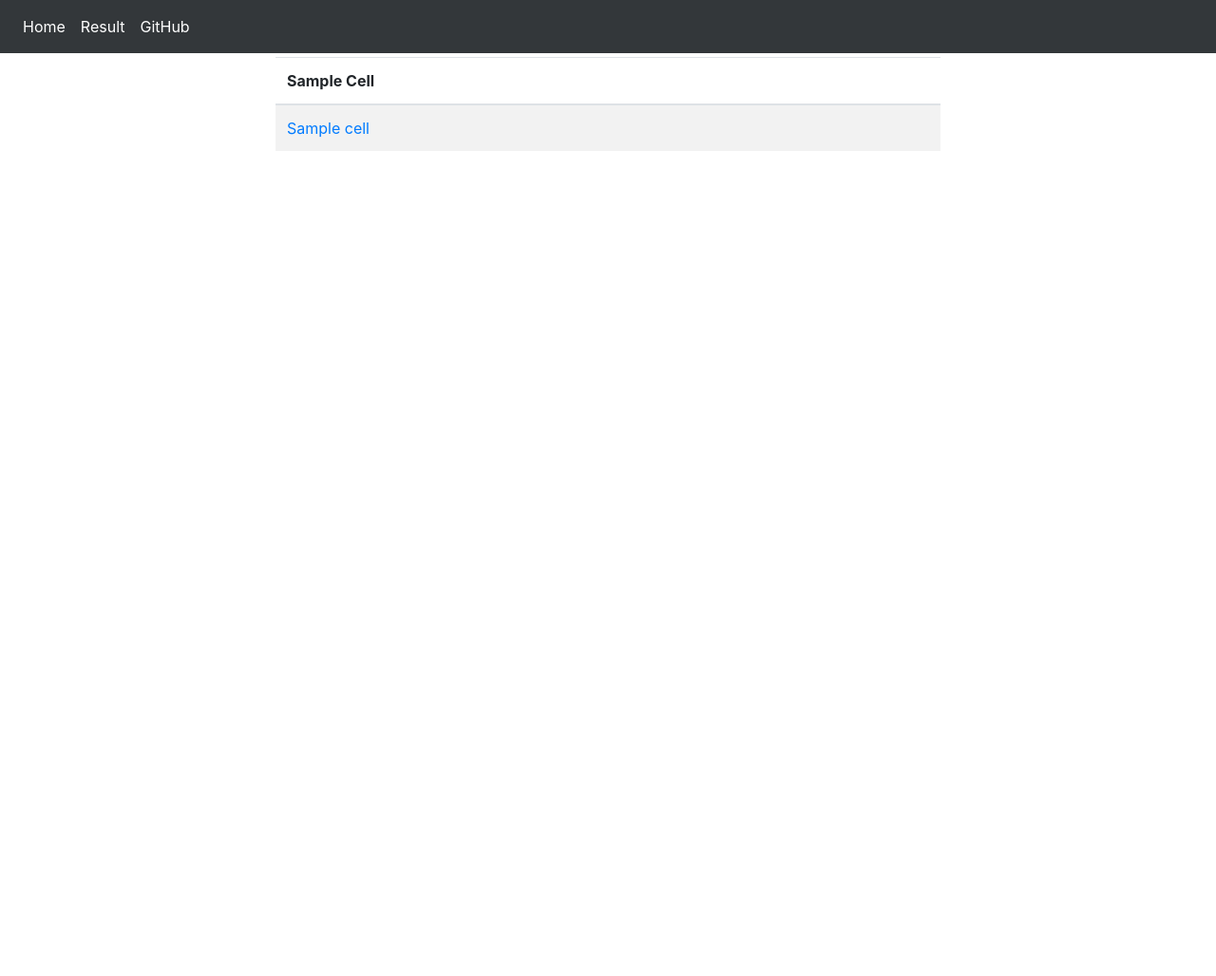
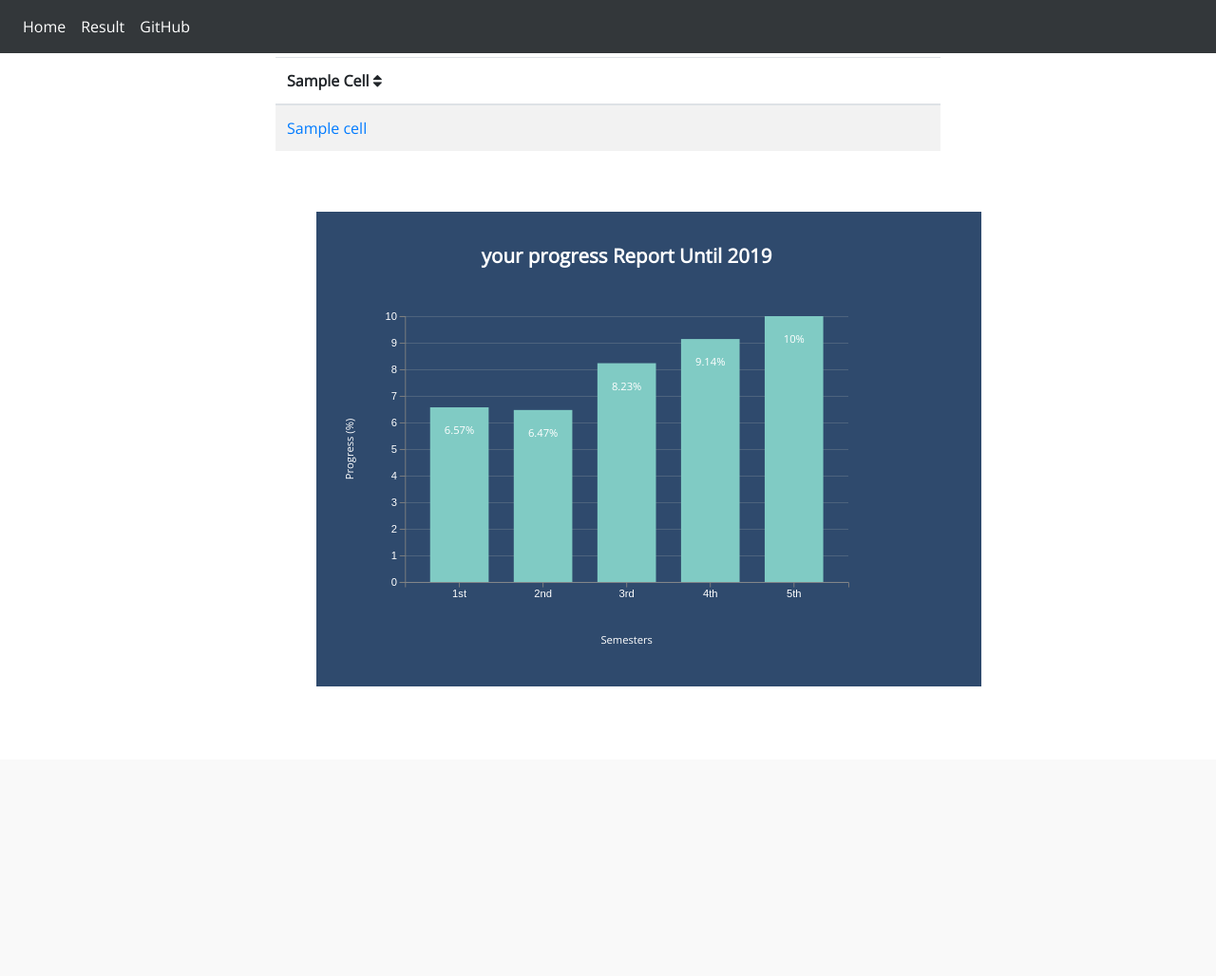
Before and after one commit to rohithill/nithp, a Flask app: template nith_result/templates/nith_result/search_result.html in a window 1280 px wide. Shown: the whole page at 95% size. After the commit the page ends 723 px from the top, so only its background shows below. Run offline with Flask 2, Linux system fonts and the light colour scheme; the template is opened without the code that fills it: most values are stand-ins (such as "Sample title", 1, 10 or a date in 2020); some libraries are stand-ins or nearby versions.

Commit message:
added fontawesome

```diff
--- a/nith_result/nith_result.py
+++ b/nith_result/nith_result.py
@@ -82,12 +82,10 @@
     mincgpi = request.args.get('mincgpi') or None
     maxcgpi = request.args.get('maxcgpi') or None
     print(mincgpi,maxcgpi,name,rollno,'here')
-    # print(request.values)
     import time
     st = time.perf_counter()
     response = api_result(rollno,name,mincgpi,maxcgpi)
     et = time.perf_counter()
     print("Time taken to process query: ", et - st)
     # print(response)
-    # print(response.get('body'))
     return render_template('nith_result/search_result.html',table_head=response.get('head'),table_body=response.get('body'))
--- a/nith_result/static/main.js
+++ b/nith_result/static/main.js
@@ -124,3 +124,185 @@
 //     }
 //   }
 // }
+
+// https://insights.stackoverflow.com/survey/2018/#technology-most-loved-dreaded-and-wanted-semesters
+const sample = [
+    {
+      semester: '1st',
+      value: 6.57,
+      color: '#000000'
+    },
+    {
+      semester: '2nd',
+      value: 6.47,
+      color: '#00a2ee'
+    },
+    {
+      semester: '3rd',
+      value: 8.23,
+      color: '#fbcb39'
+    },
+    {
+      semester: '4th',
+      value: 9.14,
+      color: '#ff6e52'
+    },
+    {
+      semester: '5th',
+      value: 10,
+      color: '#f9de3f'
+    },
+  ];
+
+  const svg = d3.select('svg');
+  const svgContainer = d3.select('#container');
+
+  const margin = 100;
+  const width = 700 - 2 * margin;
+  const height = 500 - 2 * margin;
+
+  const chart = svg.append('g')
+    .attr('transform', `translate(${margin}, ${margin})`);
+
+  const xScale = d3.scaleBand()
+    .range([0, width])
+    .domain(sample.map((s) => s.semester))
+    .padding(0.3)
+
+  const yScale = d3.scaleLinear()
+    .range([height, 0])
+    .domain([0, 10]);
+
+  // vertical grid lines
+  // const makeXLines = () => d3.axisBottom()
+  //   .scale(xScale)
+
+  const makeYLines = () => d3.axisLeft()
+    .scale(yScale)
+
+  chart.append('g')
+    .attr('transform', `translate(0, ${height})`)
+    .call(d3.axisBottom(xScale));
+
+  chart.append('g')
+    .call(d3.axisLeft(yScale));
+
+  // vertical grid lines
+  // chart.append('g')
+  //   .attr('class', 'grid')
+  //   .attr('transform', `translate(0, ${height})`)
+  //   .call(makeXLines()
+  //     .tickSize(-height, 0, 0)
+  //     .tickFormat('')
+  //   )
+
+  chart.append('g')
+    .attr('class', 'grid')
+    .call(makeYLines()
+      .tickSize(-width, 0, 0)
+      .tickFormat('')
+    )
+
+  const barGroups = chart.selectAll()
+    .data(sample)
+    .enter()
+    .append('g')
+
+  barGroups
+    .append('rect')
+    .attr('class', 'bar')
+    .attr('x', (g) => xScale(g.semester))
+    .attr('y', (g) => yScale(g.value))
+    .attr('height', (g) => height - yScale(g.value))
+    .attr('width', xScale.bandwidth())
+    .on('mouseenter', function (actual, i) {
+      d3.selectAll('.value')
+        .attr('opacity', 0)
+
+      d3.select(this)
+        .transition()
+        .duration(300)
+        .attr('opacity', 0.6)
+        .attr('x', (a) => xScale(a.semester) - 5)
+        .attr('width', xScale.bandwidth() + 10)
+
+      const y = yScale(actual.value)
+
+      line = chart.append('line')
+        .attr('id', 'limit')
+        .attr('x1', 0)
+        .attr('y1', y)
+        .attr('x2', width)
+        .attr('y2', y)
+
+      barGroups.append('text')
+        .attr('class', 'divergence')
+        .attr('x', (a) => xScale(a.semester) + xScale.bandwidth() / 2)
+        .attr('y', (a) => yScale(a.value) + 30)
+        .attr('fill', 'white')
+        .attr('text-anchor', 'middle')
+        .text((a, idx) => {
+          const divergence = (a.value - actual.value).toFixed(1)
+
+          let text = ''
+          if (divergence > 0) text += '+'
+          text += `${divergence}%`
+
+          return idx !== i ? text : '';
+        })
+
+    })
+    .on('mouseleave', function () {
+      d3.selectAll('.value')
+        .attr('opacity', 1)
+
+      d3.select(this)
+        .transition()
+        .duration(300)
+        .attr('opacity', 1)
+        .attr('x', (a) => xScale(a.semester))
+        .attr('width', xScale.bandwidth())
+
+      chart.selectAll('#limit').remove()
+      chart.selectAll('.divergence').remove()
+    })
+
+  barGroups
+    .append('text')
+    .attr('class', 'value')
+    .attr('x', (a) => xScale(a.semester) + xScale.bandwidth() / 2)
+    .attr('y', (a) => yScale(a.value) + 30)
+    .attr('text-anchor', 'middle')
+    .text((a) => `${a.value}%`)
+
+  svg
+    .append('text')
+    .attr('class', 'label')
+    .attr('x', -(height / 2) - margin)
+    .attr('y', margin / 2.4)
+    .attr('transform', 'rotate(-90)')
+    .attr('text-anchor', 'middle')
+    .text('Progress (%)')
+
+  svg.append('text')
+    .attr('class', 'label')
+    .attr('x', width / 2 + margin)
+    .attr('y', height + margin * 1.7)
+    .attr('text-anchor', 'middle')
+    .text('Semesters')
+
+    cury = new Date()
+    cuy = cury.getFullYear()
+  svg.append('text')
+    .attr('class', 'title')
+    .attr('x', width / 2 + margin)
+    .attr('y', 40)
+    .attr('text-anchor', 'middle')
+    .text(`your progress Report Until ${cuy}`)
+
+  svg.append('text')
+    .attr('class', 'source')
+    .attr('x', width - margin / 2)
+    .attr('y', height + margin * 1.7)
+    .attr('text-anchor', 'start')
+    // .text('Source: Stack Overflow, 2018')
--- a/nith_result/templates/nith_result/base.html
+++ b/nith_result/templates/nith_result/base.html
@@ -4,24 +4,92 @@
 <head>
   <title>NITH Result</title>
   <meta name="viewport" content="width-device-width, initial-scale=1.0">
-  <!-- <link rel="stylesheet" href="https://maxcdn.bootstrapcdn.com/bootstrap/3.4.0/css/bootstrap.min.css"> -->
   <link rel="stylesheet" href="https://stackpath.bootstrapcdn.com/bootstrap/4.3.1/css/bootstrap.min.css" integrity="sha384-ggOyR0iXCbMQv3Xipma34MD+dH/1fQ784/j6cY/iJTQUOhcWr7x9JvoRxT2MZw1T" crossorigin="anonymous">
+  <link rel="stylesheet" href="https://cdnjs.cloudflare.com/ajax/libs/font-awesome/4.7.0/css/font-awesome.min.css">
   <!-- <link href="{{ url_for('static',filename='bootstrap.min.css') }}" rel="stylesheet"> -->
   <!-- <script src="{{ url_for('static',filename='bootstrap.min.js') }}"></script> -->
   <!-- <script src="{{ url_for('.static',filename='main.js') }}"></script> -->
-      <script src="https://code.jquery.com/jquery-3.3.1.js"></script>
-      <script src="https://cdn.datatables.net/1.10.20/js/jquery.dataTables.min.js"></script>
+  <link href="https://fonts.googleapis.com/css?family=Open+Sans" rel="stylesheet">
+  <script src="https://code.jquery.com/jquery-3.3.1.js"></script>
+  <script src="https://cdn.datatables.net/1.10.20/js/jquery.dataTables.min.js"></script>
+  <script src="https://d3js.org/d3.v5.min.js"></script>
     <style>
-      #chart {
-          background: steelblue;
-          border: 1px solid black;
-        }
-      rect {
-            fill: magenta;
-        }
       body {
         /* to prevent overlapping of navigation bar and body */
         padding-top: 60px;
+        font-family: 'Open Sans', sans-serif;
+      }
+
+      div#layout {
+        text-align: center;
+      }
+
+      div#container {
+        width: 700px;
+        height: 500px;
+        margin-top: 5%;
+        margin-left: 26%;
+        background-color: #2F4A6D;
+      }
+
+      svg {
+        width: 100%;
+        height: 100%;
+      }
+
+      .bar {
+        fill: #80cbc4;
+      }
+
+      text {
+        font-size: 12px;
+        fill: #fff;
+      }
+
+      path {
+        stroke: gray;
+      }
+
+      line {
+        stroke: gray;
+      }
+
+      line#limit {
+        stroke: #FED966;
+        stroke-width: 3;
+        stroke-dasharray: 3 6;
+      }
+
+      .grid path {
+        stroke-width: 0;
+      }
+
+      .grid .tick line {
+        stroke: #9FAAAE;
+        stroke-opacity: 0.3;
+      }
+
+      text.divergence {
+        font-size: 12px;
+        fill: #2F4A6D;
+      }
+
+      text.value {
+        font-size: 12px;
+      }
+
+      text.title {
+        font-size: 22px;
+        font-weight: 600;
+      }
+
+      text.label {
+        font-size: 12px;
+        font-weight: 400;
+      }
+
+      text.source {
+        font-size: 10px;
       }
       .dataTables_filter, .dataTables_length, .dataTables_info, .dataTables_paginate, .paging_simple_numbers { display: none; }
 
--- a/nith_result/templates/nith_result/result.html
+++ b/nith_result/templates/nith_result/result.html
@@ -42,7 +42,7 @@
             {% else %}
             {% for cell in row %}
             {% if first_row %}
-            <th>{{ cell }}&nbsp<i class="fa fa-sort"></i></th>
+            <th>{{ cell }}</th>
             {% else %}
             <td>{{ cell }}</td>
             {% endif %}
```
